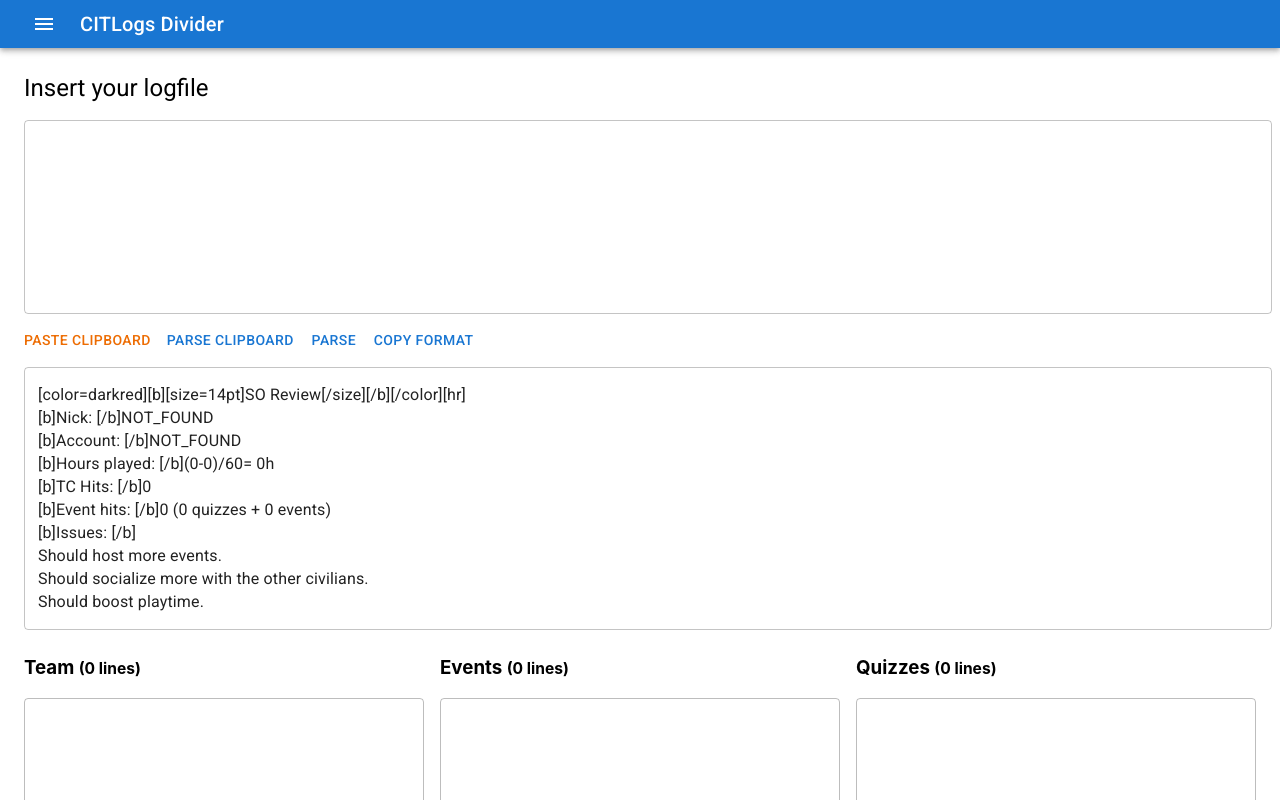
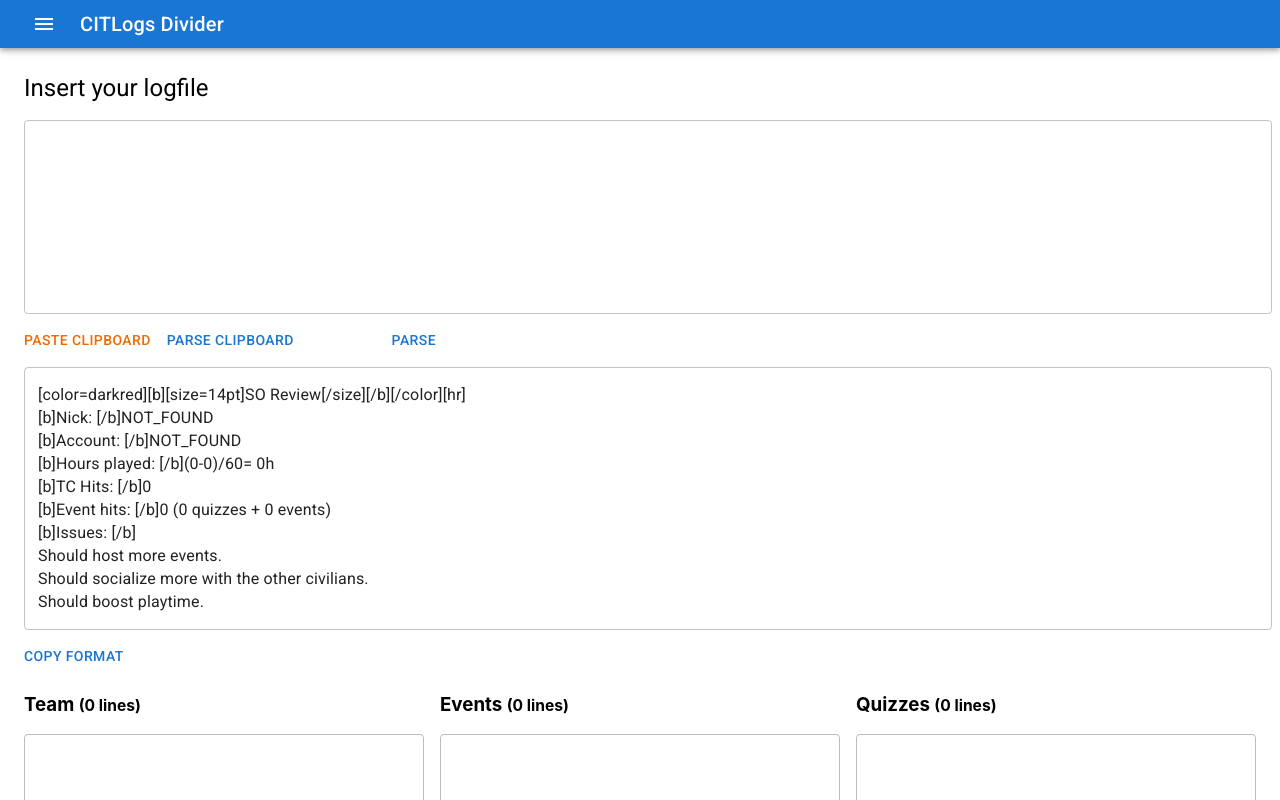
Before and after one commit to SanderCC/citlogs-react, a React (Create React App) app in the folder project/: page /Parser/SO in a window 1280 px wide. Shown: the top 800 px of the page. Built offline with nearby package versions, Linux system fonts and the light colour scheme.

Commit message:
some spaces and moved a button

```diff
--- a/project/src/Components/Pages/SO.tsx
+++ b/project/src/Components/Pages/SO.tsx
@@ -27,9 +27,9 @@ export default function SO() {
         <TextField value={input} sx={{width: "100%", m: 1}} rows={7} multiline onChange={e => setInput(e.target.value)}/>
         <Button color={"warning"} onClick={async () => setInput(await clipboard.get())}>Paste clipboard</Button>
         <Button onClick={parseClipboard}>Parse clipboard</Button>
-        <Button onClick={executeDivider}>Parse</Button>
+        <Button sx={{ml: 10}} onClick={executeDivider}>Parse</Button>
+        <TextField sx={{width: "100%", m: 1}} multiline value={format} />
         <Button onClick={() => clipboard.put(format)}>Copy Format</Button>
-        <TextField sx={{width: "100%", m: 1}} multiline value={format} />
         <Grid container>
             <Grid item xs={4}>
                 <ContentArea title={"Team"} content={divider.team} />
```
